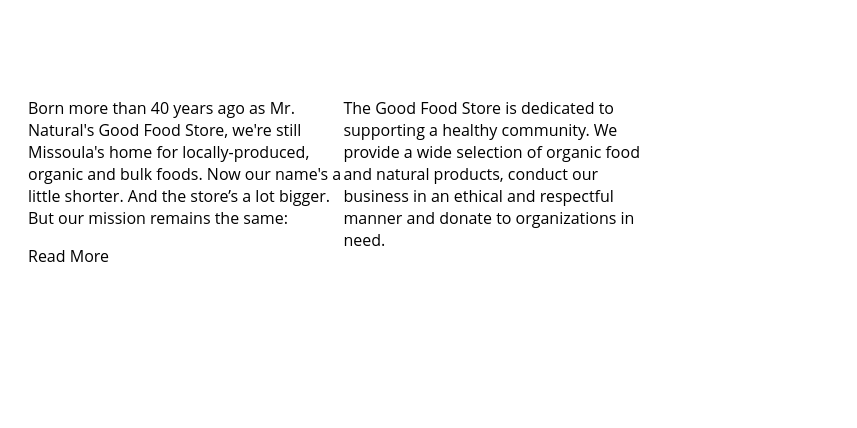
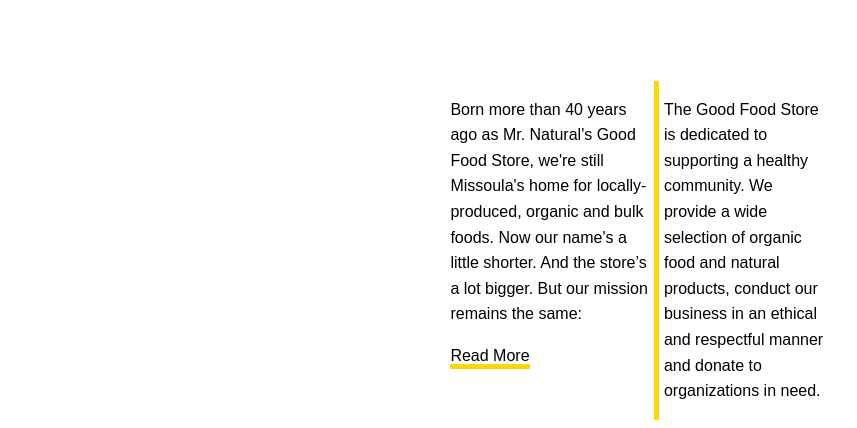
Before and after one commit to Matt2334/Sunrise-Delight, a Django app: page / in a window 1280 px wide. Shown: the part 396-824 px from the top of the page, without its empty margins (0-857 px from the left). Before the commit the page ends 658 px from the top, so only its background shows below. Run offline with Django 4.2, Linux system fonts and the light colour scheme.

Commit message:
Fixing website UI

```diff
--- a/practice/myapp/templates/home.html
+++ b/practice/myapp/templates/home.html
@@ -5,27 +5,30 @@
     <meta name="viewport" content="width=device-width, initial-scale=1.0">
     <meta http-equiv="X-UA-Compatible" content="ie=edge">
     <title>GoodFoodGoodMood</title>
+      <link rel="preconnect" href="https://fonts.googleapis.com">
+    <link rel="preconnect" href="https://fonts.gstatic.com" crossorigin>
+    <link href="https://fonts.googleapis.com/css2?family=Open+Sans:ital,wght@0,300..800;1,300..800&display=swap" rel="stylesheet">
 <!--    <link rel="stylesheet" href="style.css">-->
   </head>
   <body>
     <section style="position:relative; box-sizing:border-box; display:block; ">
         <img src="food.jpg" style="width: 300px; left:auto; right:0; height:300px;">
         <div style="width:116px; margin-left:16px; border-color:#454545; border-width: 9; display:block; margin-top:25px; margin-right:444px"></div>
-        <h1 style="text-align: center; margin-left:16px; margin-right:16px; margin-top:-162px; font-weight:700; font-size:6rem;"
-        >Good Food
-            <br>Good Mood</br>
+        <h1 style="background: 5px solid gold; text-align: center; margin-left:16px; margin-right:16px; margin-top:-162px; font-weight:800; font-size:6rem;">
+            GOOD FOOD
+            <br>GOOD MOOD</br>
         </h1>
-        <div style="flex-direction:row; display:flex; max-width:50%; word-wrap:break-word; margin: 20px; font-family:Open Sans, sans-serif; font-size: 16px;. line-height:1.6rem;">
+        <div style="flex-direction:row; display:flex; max-width:30%; word-wrap:break-word; margin-inline: auto; font-family:open-sans, sans-serif; font-size: 16px; line-height:1.6rem;">
             <div style="display:block; position:relative; text-align:left;">
                 <p>Born more than 40 years ago as Mr. Natural's Good Food Store, we're
                     still Missoula's home for locally-produced, organic and bulk foods.
                     Now our name's a little shorter. And the store’s a lot bigger.
                     But our mission remains the same:
                 </p>
-                <a style="text-decoration:none; color:black;" href="url">Read More</a>
+                <a style="text-decoration:none; color:black; border-bottom: 5px solid gold" href="url">Read More</a>
             </div>
-            <div style="display:block; position:relative; text-align:left">
-                <p>The Good Food Store is dedicated to supporting a healthy community.
+            <div style="display:block; position:relative; text-align:left; border-left: 5px solid gold; height:5%; max-width:45%;">
+                <p style="padding-left: 5px;">The Good Food Store is dedicated to supporting a healthy community.
                     We provide a wide selection of organic food and natural products,
                     conduct our business in an ethical and respectful manner and donate
                     to organizations in need.
```
